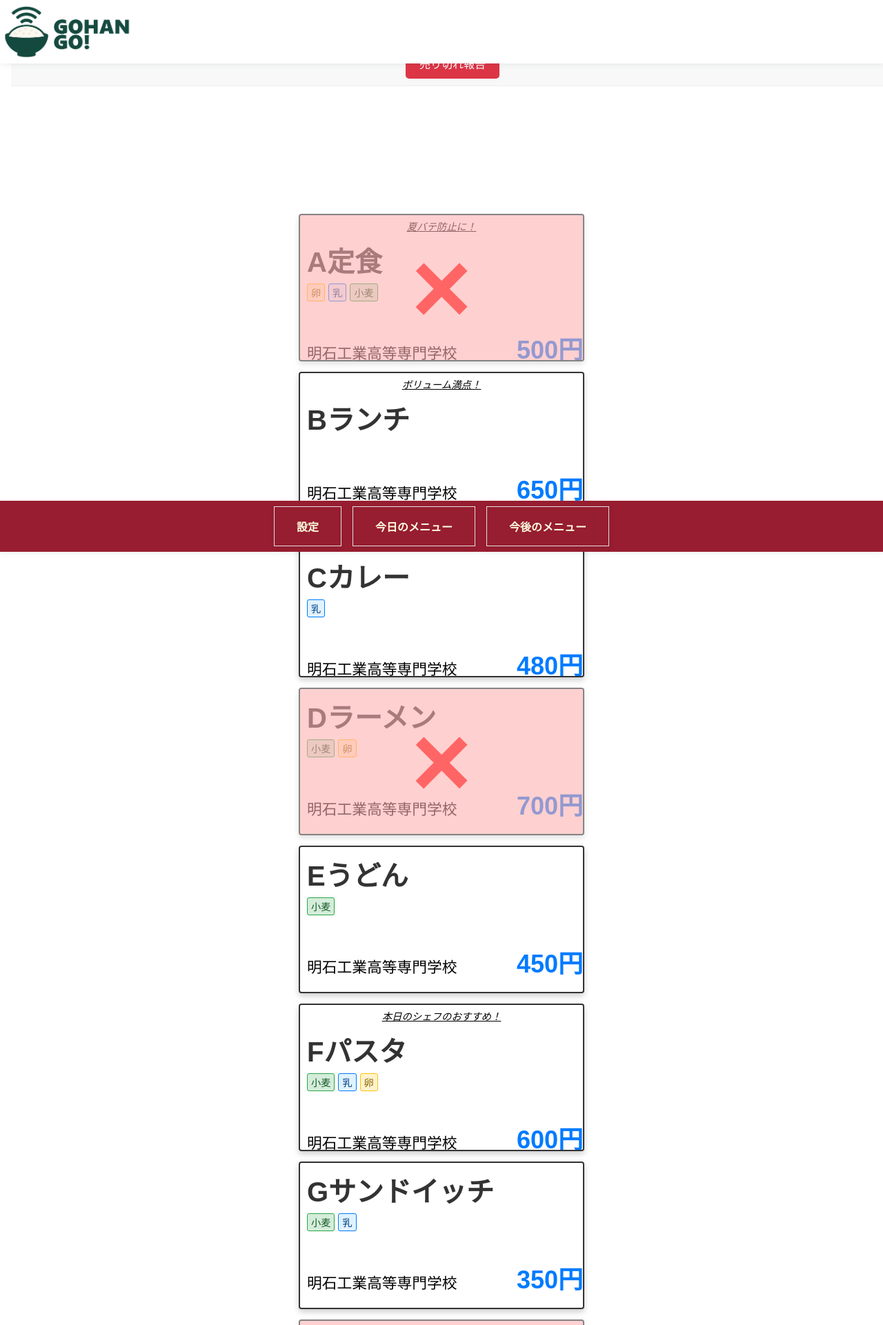
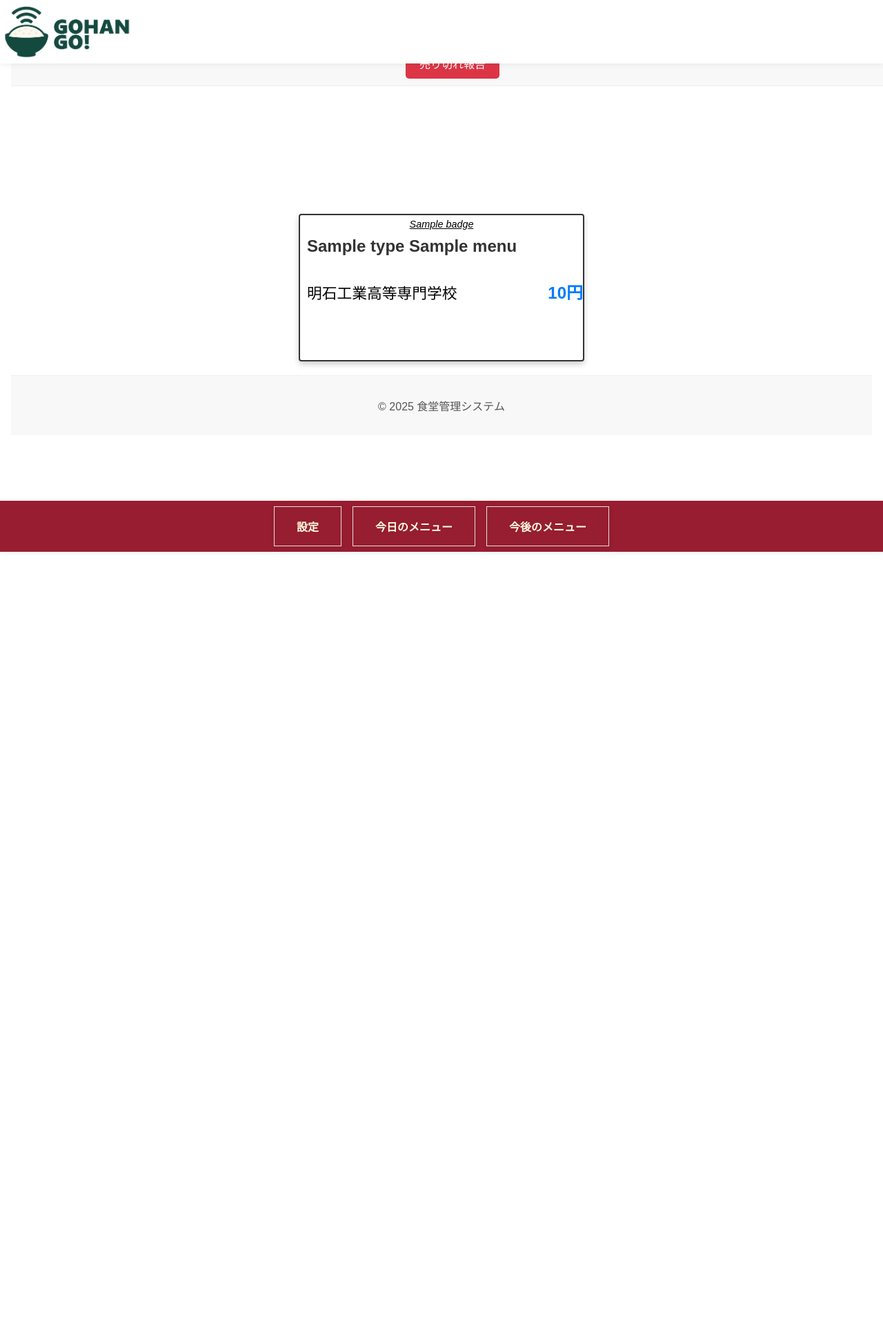
Before and after one commit to QwerTayu/gohango, a Flask app: template app/templates/index.html in a window 1280 px wide. Shown: the top 1921 px of the page at 69% size. After the commit the page ends 800 px from the top, so only its background shows below. Run offline with Flask 3, Linux system fonts and the light colour scheme; the template is opened without the code that fills it: most values are stand-ins (such as "Sample title", 1, 10 or a date in 2020); some libraries are stand-ins or nearby versions; some web fonts are replaced.

Commit message:
DBからデータ取得に変更

```diff
--- a/app/static/css/index.css
+++ b/app/static/css/index.css
@@ -106,7 +106,7 @@ body {
 
 .menu-name {
     font-family: "DotGothic16", sans-serif;
-    font-size: 2.5em;
+    font-size: 1.5em;
     color: #333;
     margin: 0;
     text-align: left;
@@ -136,15 +136,14 @@ body {
 }
 
 /* アレルギーの種類に応じた色分け（例） */
-.allergy-egg { border-color: #ffc107; background-color: #fff3cd; color: #856404; }
-.allergy-milk { border-color: #007bff; background-color: #e0f2ff; color: #004085; }
-.allergy-wheat { border-color: #28a745; background-color: #d4edda; color: #155724; }
-.allergy-none { border-color: #6c757d; background-color: #e9ecef; color: #495057; }
-.allergy-buckwheat { border-color: #8B4513; background-color: #F5DEB3; color: #8B4513; }
-.allergy-peanut { border-color: #A0522D; background-color: #F4A460; color: #A0522D; }
-.allergy-shrimp { border-color: #FF6347; background-color: #FFDAB9; color: #FF6347; }
-.allergy-crab { border-color: #CD5C5C; background-color: #F08080; color: #CD5C5C; }
-.allergy-walnut { border-color: #696969; background-color: #D3D3D3; color: #696969; }
+.allergy-tamago { border-color: #ffc107; background-color: #fff3cd; color: #856404; }
+.allergy-nyuu { border-color: #007bff; background-color: #e0f2ff; color: #004085; }
+.allergy-komugi { border-color: #28a745; background-color: #d4edda; color: #155724; }
+.allergy-soba { border-color: #8B4513; background-color: #F5DEB3; color: #8B4513; }
+.allergy-rakka { border-color: #A0522D; background-color: #F4A460; color: #A0522D; }
+.allergy-ebi { border-color: #FF6347; background-color: #FFDAB9; color: #FF6347; }
+.allergy-kani { border-color: #CD5C5C; background-color: #F08080; color: #CD5C5C; }
+.allergy-kurumi { border-color: #696969; background-color: #D3D3D3; color: #696969; }
 
 
 .price-container {
@@ -156,7 +155,7 @@ body {
     flex-grow: 1;
     padding-left: 5px;
     padding-right: 5px;
-    margin-top: auto;
+    margin-top: 0;
     padding-top: 0;
 }
 
@@ -168,7 +167,7 @@ body {
 }
 
 .price {
-    font-size: calc(1.5em * 1.5);
+    font-size: 1.5em;
     font-weight: bold;
     color: #007bff;
 }
--- a/app/templates/index.html
+++ b/app/templates/index.html
@@ -1,7 +1,7 @@
 {% extends "layout.html" %}
 
 {% block title %}
-新規学生登録
+今日のメニュー
 {% endblock %}
 
 {# このページ専用のCSSがあればここに追加できる #}
@@ -19,148 +19,34 @@
 </div>
 
 <main class="menu-container">
-    <div class="menu-item sold-out"> {# 売り切れの場合は'sold-out'クラスを追加 #}
+    {% for menu in menus %}
+    <div class="menu-item {% if menu.soldout_true > menu.soldout_false %}sold-out{% endif %}" data-menu-key="{{ menu.menu_key }}">
+        {% if menu.soldout_true > menu.soldout_false %}
         <div class="sold-out-overlay">×</div>
-        <div class="special-badge">夏バテ防止に！</div>
-        <h2 class="menu-name">A定食</h2>
+        {% endif %}
+        {% if menu.badge %}
+        <div class="special-badge">{{ menu.badge }}</div>
+        {% endif %}
+        <h2 class="menu-name">{{ menu.type }} {{ menu.name }}</h2>
         <p class="allergies">
-            <span class="allergy-item allergy-egg">卵</span>
-            <span class="allergy-item allergy-milk">乳</span>
-            <span class="allergy-item allergy-wheat">小麦</span>
+            {% if menu.allergy %}
+                {% for allergy_key in menu.allergy %}
+                    {% if allergy_key in allergy_map %}
+                    <span class="allergy-item allergy-{{ allergy_key }}">{{ allergy_map[allergy_key] }}</span>
+                    {% endif %}
+                {% endfor %}
+            {% else %}
+                <span class="allergy-item allergy-none">なし</span>
+            {% endif %}
         </p>
         <div class="price-container">
             <span class="school-name">明石工業高等専門学校</span>
-            <p class="price">500円</p>
+            <p class="price">{{ menu.price }}円</p>
         </div>
     </div>
-
-    <div class="menu-item">
-        <div class="special-badge">ボリューム満点！</div>
-        <h2 class="menu-name">Bランチ</h2>
-        <p class="allergies">
-            {# <span class="allergy-item allergy-none">なし</span> -- この行を削除 #}
-        </p>
-        <div class="price-container">
-            <span class="school-name">明石工業高等専門学校</span>
-            <p class="price">650円</p>
-        </div>
-    </div>
-
-    <div class="menu-item">
-        <div class="special-badge">辛さ控えめ！</div>
-        <h2 class="menu-name">Cカレー</h2>
-        <p class="allergies">
-            <span class="allergy-item allergy-milk">乳</span>
-        </p>
-        <div class="price-container">
-            <span class="school-name">明石工業高等専門学校</span>
-            <p class="price">480円</p>
-        </div>
-    </div>
-
-    <div class="menu-item sold-out">
-        <div class="sold-out-overlay">×</div>
-        <h2 class="menu-name">Dラーメン</h2>
-        <p class="allergies">
-            <span class="allergy-item allergy-wheat">小麦</span>
-            <span class="allergy-item allergy-egg">卵</span>
-        </p>
-        <div class="price-container">
-            <span class="school-name">明石工業高等専門学校</span>
-            <p class="price">700円</p>
-        </div>
-    </div>
-
-    <div class="menu-item">
-        <h2 class="menu-name">Eうどん</h2>
-        <p class="allergies">
-            <span class="allergy-item allergy-wheat">小麦</span>
-        </p>
-        <div class="price-container">
-            <span class="school-name">明石工業高等専門学校</span>
-            <p class="price">450円</p>
-        </div>
-    </div>
-
-    <div class="menu-item">
-        <div class="special-badge">本日のシェフのおすすめ！</div>
-        <h2 class="menu-name">Fパスタ</h2>
-        <p class="allergies">
-            <span class="allergy-item allergy-wheat">小麦</span>
-            <span class="allergy-item allergy-milk">乳</span>
-            <span class="allergy-item allergy-egg">卵</span>
-        </p>
-        <div class="price-container">
-            <span class="school-name">明石工業高等専門学校</span>
-            <p class="price">600円</p>
-        </div>
-    </div>
-
-    <div class="menu-item">
-        <h2 class="menu-name">Gサンドイッチ</h2>
-        <p class="allergies">
-            <span class="allergy-item allergy-wheat">小麦</span>
-            <span class="allergy-item allergy-milk">乳</span>
-        </p>
-        <div class="price-container">
-            <span class="school-name">明石工業高等専門学校</span>
-            <p class="price">350円</p>
-        </div>
-    </div>
-
-    <div class="menu-item sold-out">
-        <div class="sold-out-overlay">×</div>
-        <h2 class="menu-name">Hサラダ</h2>
-        <p class="allergies">
-            {# <span class="allergy-item allergy-none">なし</span> -- この行を削除 #}
-        </p>
-        <div class="price-container">
-            <span class="school-name">明石工業高等専門学校</span>
-            <p class="price">400円</p>
-        </div>
-    </div>
-
-    <div class="menu-item">
-        <div class="special-badge">がっつり食べたい方に！</div>
-        <h2 class="menu-name">I丼もの</h2>
-        <p class="allergies">
-            <span class="allergy-item allergy-egg">卵</span>
-            <span class="allergy-item allergy-wheat">小麦</span>
-        </p>
-        <div class="price-container">
-            <span class="school-name">明石工業高等専門学校</span>
-            <p class="price">550円</p>
-        </div>
-    </div>
-
-    <div class="menu-item">
-        <h2 class="menu-name">Jおにぎりセット</h2>
-        <p class="allergies">
-            {# <span class="allergy-item allergy-none">なし</span> -- この行を削除 #}
-        </p>
-        <div class="price-container">
-            <span class="school-name">明石工業高等専門学校</span>
-            <p class="price">300円</p>
-        </div>
-    </div>
-
-    <div class="menu-item">
-        <h2 class="menu-name">全アレルギー定食</h2>
-        <p class="allergies">
-            <span class="allergy-item allergy-wheat">小麦</span>
-            <span class="allergy-item allergy-milk">乳</span>
-            <span class="allergy-item allergy-egg">卵</span>
-            <span class="allergy-item allergy-buckwheat">そば</span>
-            <span class="allergy-item allergy-peanut">落花生</span>
-            <span class="allergy-item allergy-shrimp">エビ</span>
-            <span class="allergy-item allergy-crab">カニ</span>
-            <span class="allergy-item allergy-walnut">くるみ</span>
-        </p>
-        <div class="price-container">
-            <span class="school-name">明石工業高等専門学校</span>
-            <p class="price">980円</p>
-        </div>
-    </div>
+    {% else %}
+    <p>今日のメニューはまだ登録されてないみたい…ごめんね！</p>
+    {% endfor %}
 </main>
 
 <footer class="dummy-footer">
--- a/pyproject.toml
+++ b/pyproject.toml
@@ -8,6 +8,7 @@ dependencies = [
     "flask==2.0.1",
     "psycopg2-binary>=2.9.10",
     "python-dotenv>=1.1.0",
+    "requests>=2.32.4",
     "sqlalchemy>=2.0.41",
     "werkzeug==2.3.7",
 ]
```
Also changed, not shown: app/main/routes.py (+31 -2 lines), 1 other file.
